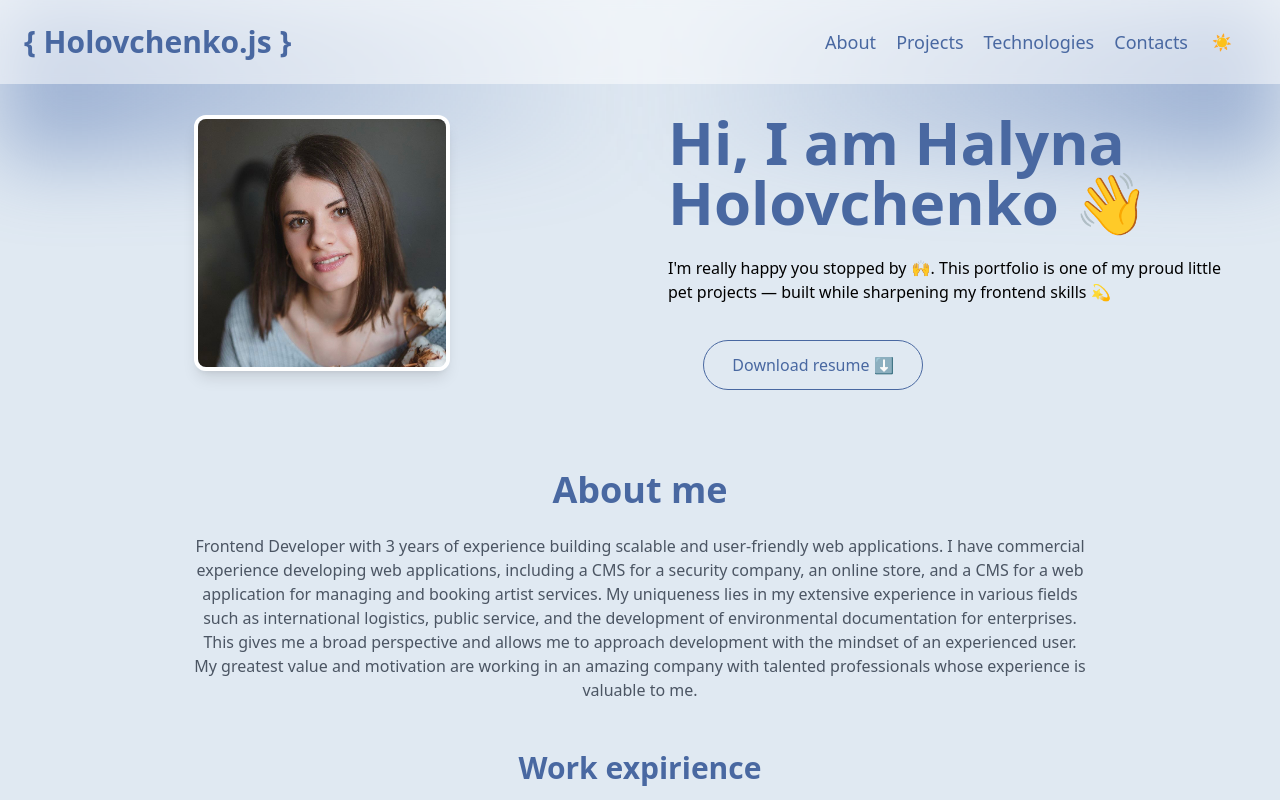
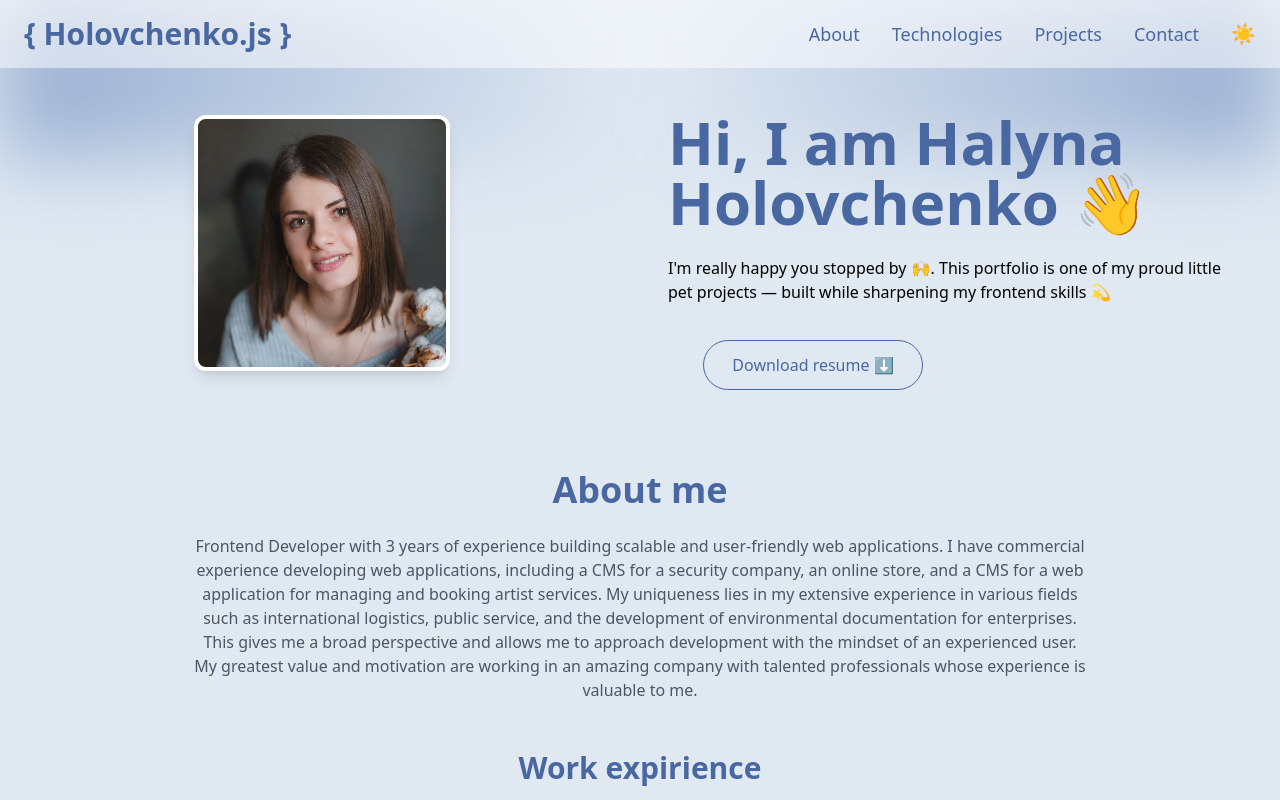
Before and after one commit to GalinaGol/My-profile, a Vue app: page / in a window 1280 px wide. Shown: the top 800 px of the page. Built offline with nearby package versions, Linux system fonts and the light colour scheme.

Commit message:
fixed nav bar for mobile

```diff
--- a/src/components/NavBar.vue
+++ b/src/components/NavBar.vue
@@ -1,65 +1,89 @@
 <template>
-   <header class="flex justify-between items-center p-6 dark:bg-[#111827] bg-white bg-opacity-50 dark:bg-opacity-50  bg-dark/80 backdrop-blur-sm fixed top-0 left-0 w-full z-50">
-        <div class="dark:text-light text-primary text-3xl font-bold ">{ Holovchenko.js }</div>
-
-        <div class="md:hidden z-30">
-            <button
-            type="button"
-            class="block focus:outline-none"
-            @click="isMenuOpen = !isMenuOpen"
+    <header class="fixed top-0 left-0 right-0 z-50 dark:bg-[#111827] bg-white bg-opacity-50 dark:bg-opacity-50  bg-dark/80 backdrop-blur-sm ">
+      <nav class="container mx-auto px-6 py-4">
+        <div class="flex items-center justify-between">
+          <a href="#" class="dark:text-light text-primary text-3xl font-bold ">{ Holovchenko.js }</a>
+          <div class="hidden md:flex items-center space-x-8">
+            <a
+            v-for="link in navigation"
+            :key="link.name"
+            :href="link.href"
+            class="block dark:text-light text-primary transition hover:text-primary ease-linear text-2xl md:text-lg"
             >
-                <span v-if="isMenuOpen" class="text-5xl">
-                    <img alt="close" src="https://img.icons8.com/ios-filled/100/ffffff/delete-sign.png" width="50" height="50">
-                </span>
-                <span v-else class="text-5xl">
-                    <img alt="menu" src="https://img.icons8.com/ios-filled/100/ffffff/menu--v6.png" width="50" height="50">
-                </span>
+              {{ link.name }}
+            </a>
+            <button @click="toggleTheme" class="text-xl">
+              <span v-if="isDark">🌙</span>
+              <span v-else>☀️</span>
             </button>
           </div>
 
+          <button
+            @click="isMenuOpen = !isMenuOpen"
+            class="md:hidden p-2 rounded-full hover:bg-gray-200 dark:hover:bg-dark-secondary transition-colors text-primary"
+          >
+            <svg v-if="!isMenuOpen" xmlns="http://www.w3.org/2000/svg" class="w-6 h-6" fill="none" stroke="currentColor" stroke-width="2" viewBox="0 0 24 24">
+              <line x1="4" x2="20" y1="6" y2="6" />
+              <line x1="4" x2="20" y1="12" y2="12" />
+              <line x1="4" x2="20" y1="18" y2="18" />
+            </svg>
+            <svg v-else xmlns="http://www.w3.org/2000/svg" class="w-6 h-6" fill="none" stroke="currentColor" stroke-width="2" viewBox="0 0 24 24">
+              <line x1="18" x2="6" y1="6" y2="18" />
+              <line x1="6" x2="18" y1="6" y2="18" />
+            </svg>
+          </button>
+        </div>
 
-            <nav :class="['fixed inset-0 z-20 flex flex-col items-center justify-center md:relative md:bg-transperent md:flex md:justify-between md:flex-row',
-        isMenuOpen ?  'block' : 'hidden']">
-                <ul class="flex flex-col items-center space-y-5 md:flex-row md:space-x-5 md:space-y-0">
-                    <li v-for="link in navigation" :key="link.name">
+        <transition name="fade">
+          <div v-if="isMenuOpen" class="md:hidden mt-4 space-y-4">
             <a
+              v-for="link in navigation"
+              :key="link.name"
               :href="link.href"
-                        class="block dark:text-light text-primary transition hover:text-primary ease-linear text-2xl md:text-lg"
-                        @click="scrollToSection(link.href)"
-                        > {{ link.name }}
+              class="block py-2 text-gray-600 dark:text-gray-400 hover:text-primary transition-colors"
+              @click="handleLinkClick"
+            >
+              {{ link.name }}
             </a>
-                    </li>
-                </ul>
-                <button @click="toggleTheme" class="px-6 rounded-md">
+            <div class="pt-2">
+              <button @click="toggleTheme" class="text-2xl">
                 <span v-if="isDark">🌙</span>
                 <span v-else>☀️</span>
               </button>
+            </div>
+          </div>
+        </transition>
       </nav>
     </header>
   </template>
 
   <script setup>
-  import { ref } from 'vue';
-  import { useDarkMode } from "@/composables/useDarkMode";
+  import { ref } from 'vue'
+  import { useDarkMode } from '@/composables/useDarkMode'
 
+  const { isDark, toggleTheme } = useDarkMode()
+  const isMenuOpen = ref(false)
 
-  const navigation = ref([
-    { name: 'About', href: '#about', current: true },
-    { name: 'Projects', href: '#projects', current: false },
-    { name: 'Technologies', href: '#technologies', current: false },
-    { name: 'Contacts', href: '#contacts', current: false },
+  const navigation = [
+    { name: 'About', href: '#about' },
+    { name: 'Technologies', href: '#technologies' },
+    { name: 'Projects', href: '#projects' },
+    { name: 'Contact', href: '#contacts' }
+  ]
 
-  ])
+  const handleLinkClick = () => {
+    isMenuOpen.value = false
+  }
+  </script>
 
-  const isMenuOpen = ref(false)
-  const scrollToSection = (href) => {
-    isMenuOpen.value = false
-    const section = document.querySelector(href);
-    if(section) {
-        section.scrolIntoView({behavior : 'smooth'})
+  <style scoped>
+  .fade-enter-active,
+  .fade-leave-active {
+    transition: all 0.3s ease;
   }
+  .fade-enter-from,
+  .fade-leave-to {
+    opacity: 0;
+    transform: translateY(-10px);
   }
-
-
-    const { isDark, toggleTheme } = useDarkMode();
-  </script>
+  </style>
```
Lines whose indentation alone changed are shown as unchanged.
